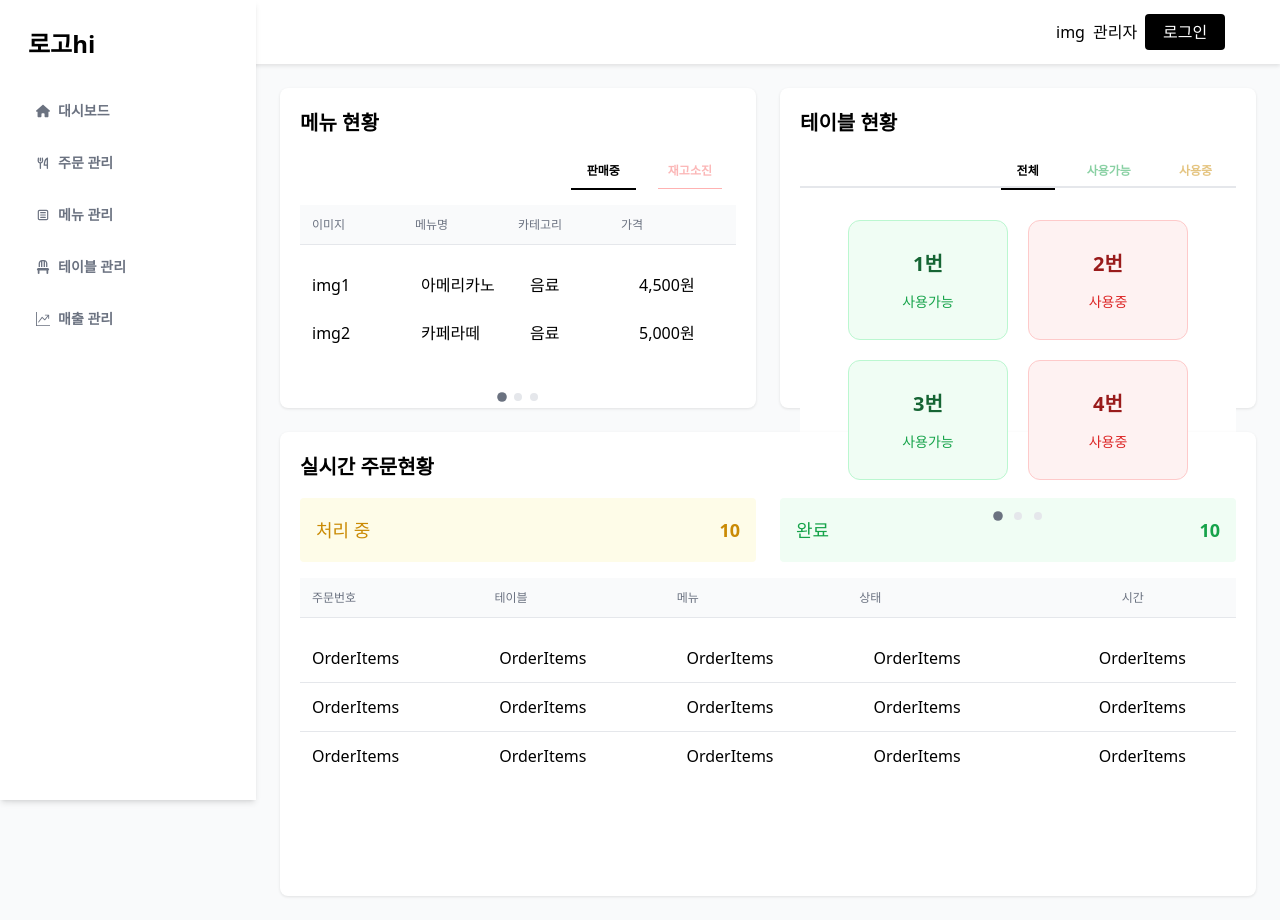
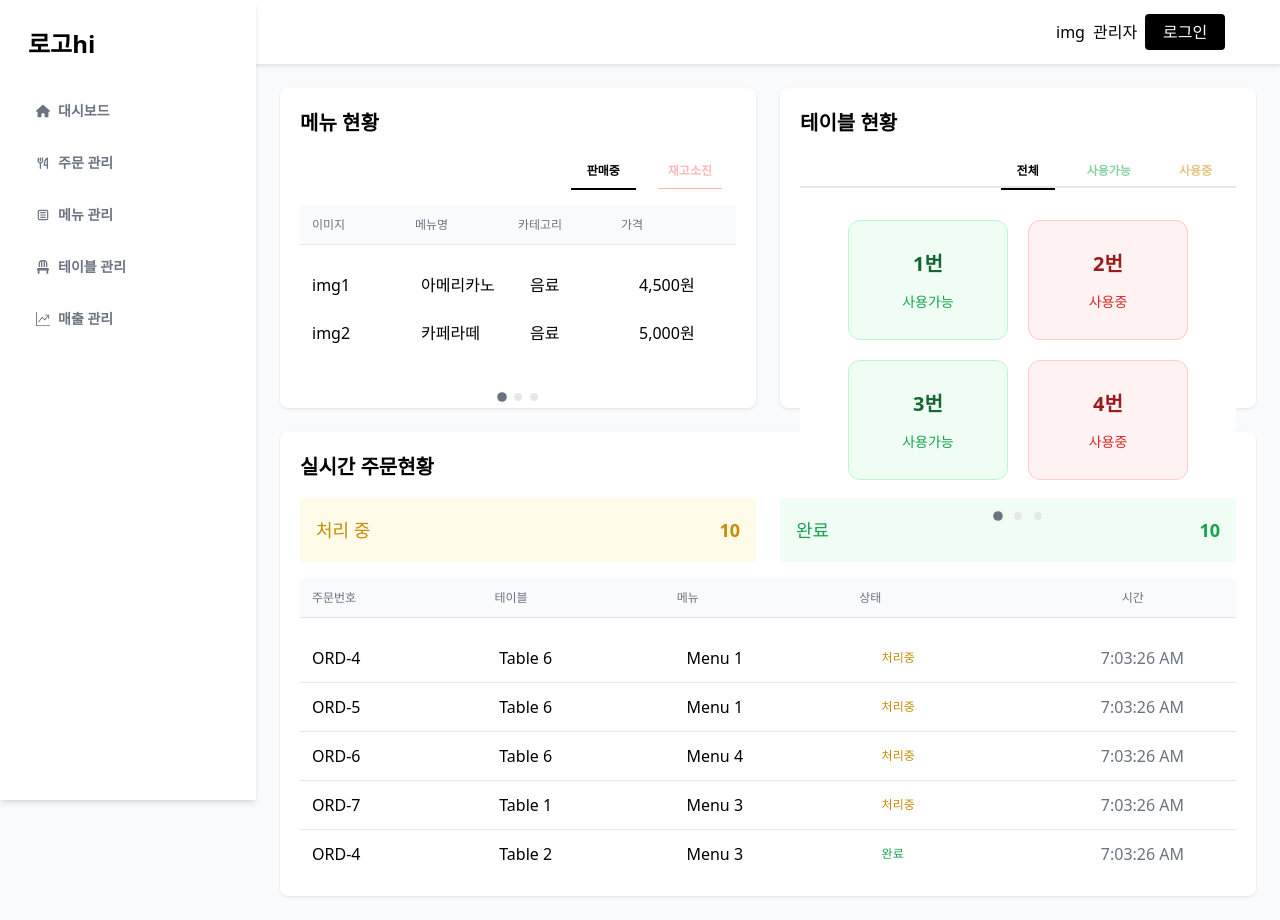
Before and after one commit to white-triangle/pjt-kiosk-frontend, a React (Vite) app: page / in a window 1280 px wide. Built offline with nearby package versions, Linux system fonts and the light colour scheme.

Commit message:
feature: 무한스크롤링 이벤트 구현 (서버통신 로직 구현예정)

```diff
--- /dev/null
+++ b/src/widgets/admin/OrderStatusWidget/style/OrderItems.scss
@@ -0,0 +1,53 @@
+.order-list__container {
+    height: 240px;
+    overflow-y: auto;
+
+    /* 스크롤바 스타일링 */
+    &::-webkit-scrollbar {
+        width: 6px;
+    }
+
+    &::-webkit-scrollbar-track {
+        background: #f1f1f1;
+        border-radius: 3px;
+    }
+
+    &::-webkit-scrollbar-thumb {
+        background: #888;
+        border-radius: 3px;
+
+        &:hover {
+            background: #555;
+        }
+    }
+}
+
+.status-badge {
+    display: inline-block;
+    padding: 2px 8px;
+    border-radius: 12px;
+    font-size: 12px;
+    font-weight: 500;
+
+    &.order-status-card__text-processing {
+        background-color: rgba(var(--processing-rgb), 0.1);
+    }
+
+    &.order-status-card__text-completed {
+        background-color: rgba(var(--completed-rgb), 0.1);
+    }
+}
+
+.loading-spinner {
+    width: 24px;
+    height: 24px;
+    border: 3px solid #f3f3f3;
+    border-top: 3px solid #3498db;
+    border-radius: 50%;
+    animation: spin 1s linear infinite;
+}
+
+@keyframes spin {
+    0% { transform: rotate(0deg); }
+    100% { transform: rotate(360deg); }
+}
--- a/src/widgets/admin/OrderStatusWidget/ui/OrderItems.tsx
+++ b/src/widgets/admin/OrderStatusWidget/ui/OrderItems.tsx
@@ -1,38 +1,134 @@
+import { useState, useEffect, useRef, useCallback } from 'react'
 import '@/shared/admin/styles/List.scss'
+import '@/shared/admin/styles/Colors.scss'
+import '../style/OrderItems.scss'
+
+interface OrderItem {
+    id: number
+    orderNumber: string
+    table: string
+    menu: string
+    status: 'processing' | 'completed'
+    time: string
+}
 
 export default function OrderItems() {
+    const [orders, setOrders] = useState<OrderItem[]>([])
+    const [page, setPage] = useState(1)
+    const [loading, setLoading] = useState(false)
+    const [hasMore, setHasMore] = useState(true)
+    const observer = useRef<IntersectionObserver | null>(null)
+    const lastOrderElementRef = useRef<HTMLDivElement | null>(null)
+
+    // 임시 데이터 생성 함수 (실제로는 API 호출로 대체 가능)
+    const fetchOrders = useCallback(async (pageNumber: number) => {
+        setLoading(true)
+        try {
+            // 각 페이지당 4개 항목을 생성
+            const newOrders: OrderItem[] = Array.from(
+                { length: 4 },
+                (_, i) => ({
+                    id: pageNumber * 4 + i,
+                    orderNumber: `ORD-${pageNumber * 4 + i}`,
+                    table: `Table ${Math.floor(Math.random() * 10) + 1}`,
+                    menu: `Menu ${Math.floor(Math.random() * 5) + 1}`,
+                    status: (Math.random() > 0.5
+                        ? 'processing'
+                        : 'completed') as 'processing' | 'completed',
+                    time: new Date().toLocaleTimeString(),
+                })
+            )
+
+            // 예시 조건: 3페이지 이후엔 더 이상 데이터 없음
+            // if (pageNumber > 3) {
+            //     setHasMore(false)
+            //     return
+            // }
+
+            setOrders((prev) => [...prev, ...newOrders])
+            setPage(pageNumber)
+        } catch (error) {
+            console.error('Error fetching orders:', error)
+        } finally {
+            setLoading(false)
+        }
+    }, [])
+
+    // Intersection Observer로 마지막 주문 요소 감시
+    useEffect(() => {
+        if (loading || !hasMore) return
+
+        if (observer.current) {
+            observer.current.disconnect()
+        }
+
+        observer.current = new IntersectionObserver((entries) => {
+            if (entries[0].isIntersecting && hasMore) {
+                fetchOrders(page + 1)
+            }
+        })
+
+        if (lastOrderElementRef.current) {
+            observer.current.observe(lastOrderElementRef.current)
+        }
+
+        return () => {
+            if (observer.current) {
+                observer.current.disconnect()
+            }
+        }
+    }, [loading, hasMore, page, fetchOrders])
+
+    // 초기에 4개의 주문 데이터를 로드
+    useEffect(() => {
+        fetchOrders(1)
+    }, [fetchOrders])
+
     return (
-        <div className='flex flex-col divide-y divide-gray-200 list__items'>
-            <div className='flex items-center'>
-                <div className='flex-1 list__item'>OrderItems</div>
-                <div className='flex-1 list__item'>OrderItems</div>
-                <div className='flex-1 list__item'>OrderItems</div>
-                <div className='flex-1 list__item'>OrderItems</div>
-                {/* 시간 */}
-                <div className='flex flex-1 list__item justify-center'>
-                    OrderItems
+        <div className='order-list__container'>
+            <div className='flex flex-col divide-y divide-gray-200 list__items'>
+                {orders.map((order, index) => (
+                    <div
+                        key={order.id}
+                        ref={
+                            index === orders.length - 1
+                                ? lastOrderElementRef
+                                : null
+                        }
+                        className='flex items-center hover:bg-gray-50'>
+                        <div className='flex-1 list__item'>
+                            {order.orderNumber}
+                        </div>
+                        <div className='flex-1 list__item'>{order.table}</div>
+                        <div className='flex-1 list__item'>{order.menu}</div>
+                        <div className='flex-1 list__item'>
+                            <span
+                                className={`status-badge ${
+                                    order.status === 'processing'
+                                        ? 'order-status-card__text-processing'
+                                        : 'order-status-card__text-completed'
+                                }`}>
+                                {order.status === 'processing'
+                                    ? '처리중'
+                                    : '완료'}
+                            </span>
+                        </div>
+                        <div className='flex flex-1 list__item justify-center text-gray-500'>
+                            {order.time}
+                        </div>
+                    </div>
+                ))}
+            </div>
+            {loading && (
+                <div className='flex justify-center py-4'>
+                    <div className='loading-spinner'></div>
                 </div>
-            </div>
-            <div className='flex items-center'>
-                <div className='flex-1 list__item'>OrderItems</div>
-                <div className='flex-1 list__item'>OrderItems</div>
-                <div className='flex-1 list__item'>OrderItems</div>
-                <div className='flex-1 list__item'>OrderItems</div>
-                {/* 시간 */}
-                <div className='flex flex-1 list__item justify-center'>
-                    OrderItems
+            )}
+            {!hasMore && (
+                <div className='flex justify-center py-4 text-gray-500'>
+                    모든 주문을 불러왔습니다.
                 </div>
-            </div>
-            <div className='flex items-center'>
-                <div className='flex-1 list__item'>OrderItems</div>
-                <div className='flex-1 list__item'>OrderItems</div>
-                <div className='flex-1 list__item'>OrderItems</div>
-                <div className='flex-1 list__item'>OrderItems</div>
-                {/* 시간 */}
-                <div className='flex flex-1 list__item justify-center'>
-                    OrderItems
-                </div>
-            </div>
+            )}
         </div>
     )
 }
```
Also changed, not shown: src/widgets/admin/MenuManagementWidget/ui/MenuItems.tsx (line endings or trailing spaces).
